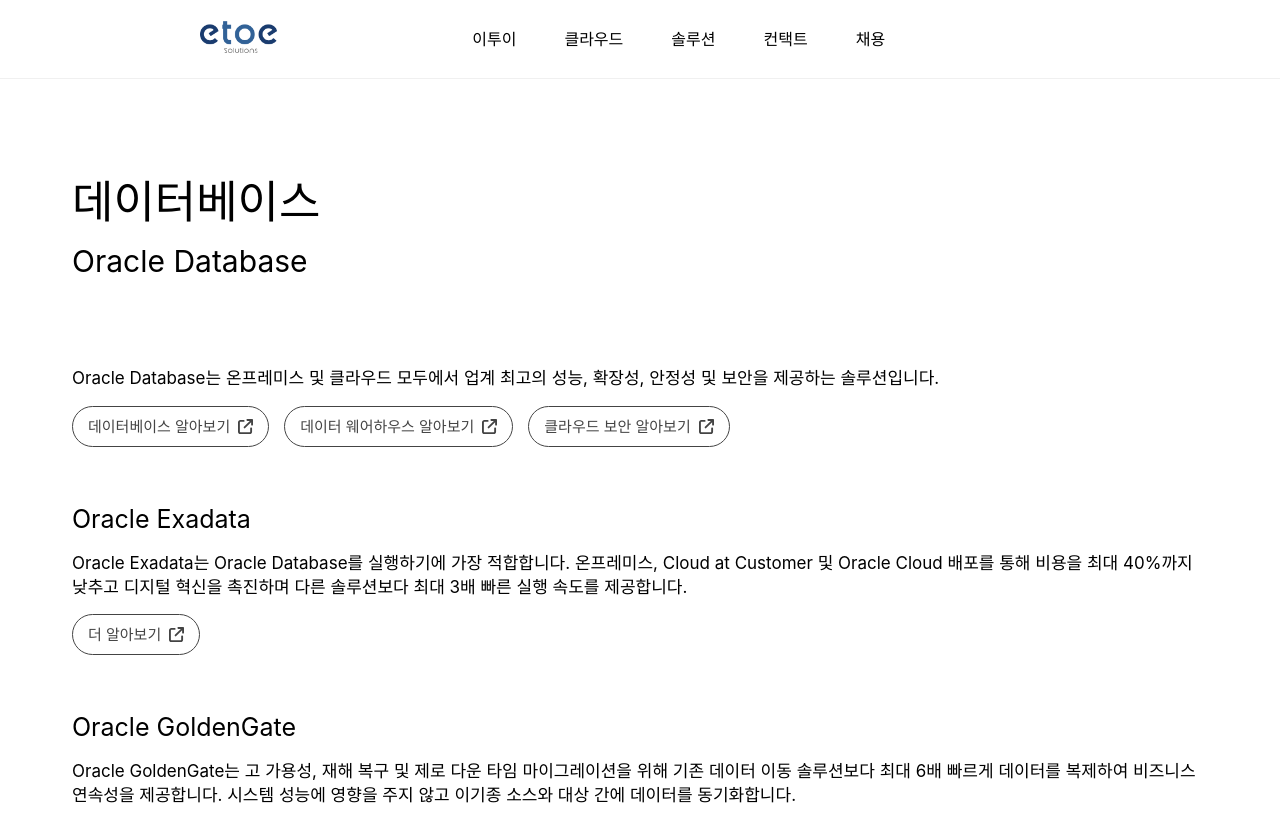
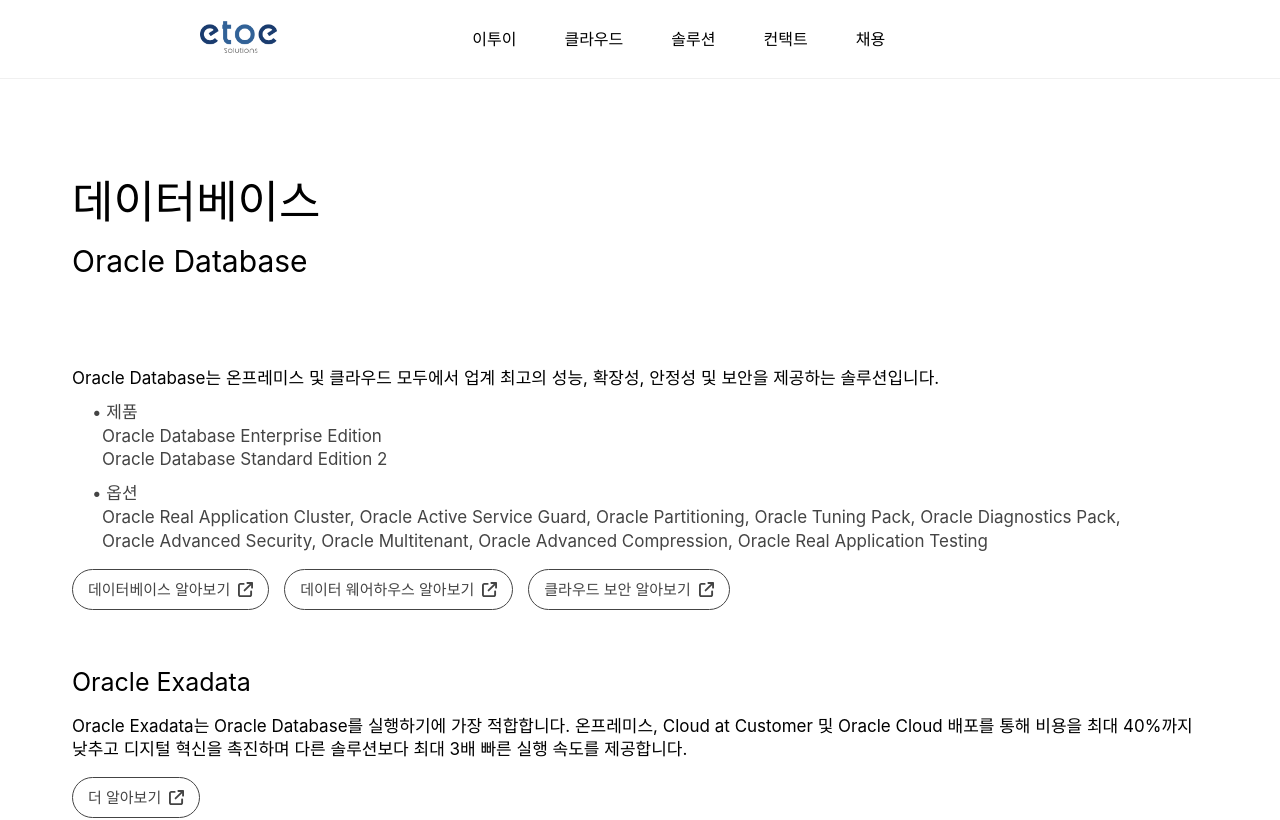
Before and after one commit to Gamddalki/ETOE-solutions, a React (Create React App) app in the folder etoesolutions/: page /cloud/database in a window 1280 px wide. Shown: the top 820 px of the page. Built offline with nearby package versions, Linux system fonts and the light colour scheme; a web font is replaced by a local one.

Commit message:
💄 UI : Add database info

```diff
--- a/etoesolutions/src/Routes/Cloud/Database.js
+++ b/etoesolutions/src/Routes/Cloud/Database.js
@@ -2,6 +2,15 @@ import styled from "styled-components";
 import BodyWrapper from "../../Components/BodyWrapper";
 import TextBlock from "../../Components/TextBlock";
 import ExternalLinkButton from "../../Components/ExternalLinkButton";
+
+const SubSection = styled.div`
+  margin: 10px 20px 0px 20px;
+  color: ${(props) => props.theme.colors.headerSubText};
+
+  div {
+    margin: 0px 10px 0px 10px;
+  }
+`;
 
 function Database() {
   return (
@@ -13,6 +22,27 @@ function Database() {
               Oracle Database는 온프레미스 및 클라우드 모두에서 업계 최고의
               성능, 확장성, 안정성 및 보안을 제공하는 솔루션입니다.
             </span>
+            <SubSection>
+              <span>• 제품</span>
+              <div>
+                <span>
+                  Oracle Database Enterprise Edition
+                  <br />
+                  Oracle Database Standard Edition 2
+                </span>
+              </div>
+            </SubSection>
+            <SubSection>
+              <span>• 옵션</span>
+              <div>
+                <span>
+                  Oracle Real Application Cluster, Oracle Active Service Guard,
+                  Oracle Partitioning, Oracle Tuning Pack, Oracle Diagnostics
+                  Pack, Oracle Advanced Security, Oracle Multitenant, Oracle
+                  Advanced Compression, Oracle Real Application Testing
+                </span>
+              </div>
+            </SubSection>
           </TextBlock>
           <ExternalLinkButton
             name="데이터베이스 알아보기"
@@ -26,6 +56,7 @@ function Database() {
             name="클라우드 보안 알아보기"
             link="https://www.oracle.com/kr/security/cloud-security/what-is-cloud-security/"
           ></ExternalLinkButton>
+
           <TextBlock blockTitle="Oracle Exadata">
             <span>
               Oracle Exadata는 Oracle Database를 실행하기에 가장 적합합니다.
```
